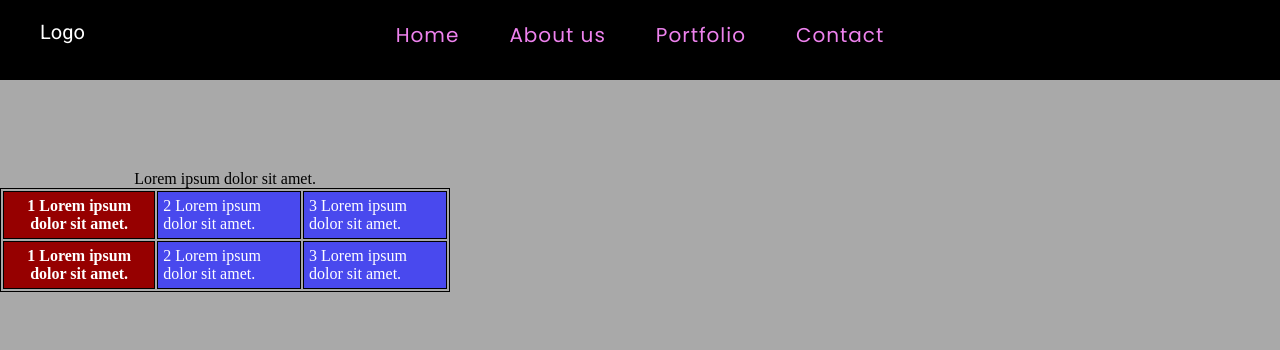
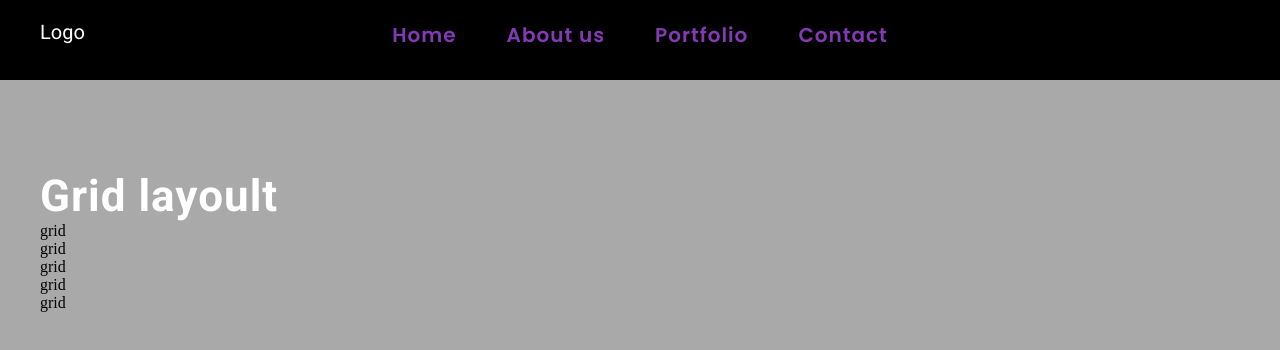
Before and after one commit to sloyan07/Git, a plain HTML site: page index.html in a window 1280 px wide. Drawn offline with Linux system fonts and the light colour scheme.

Commit message:
index.html

```diff
--- a/#source/scss/style.scss
+++ b/#source/scss/style.scss
@@ -13,7 +13,7 @@ background-color:darkgray;
 
 }
 
-
+/*jjihellow haxyu*/
 
 
 
@@ -25,7 +25,8 @@ background-color:darkgray;
   font-family: Poppins;
   a{
     font-size: 20px;
-    color: violet;
+    font-weight: 600;
+    color: rgb(131,58,180);
     text-decoration: none;
     margin: 20px 25px;
     letter-spacing: 1px;
@@ -67,7 +68,9 @@ a{
 }
 
 
-
+table{
+  border: 2px solid white;
+}
 
 th{
   background-color: #960000;
@@ -81,3 +84,32 @@ td{
   background-color: rgb(73, 73, 238);
   color: white;
 }
+
+
+
+
+.grid{
+padding: 0 0 0 40px;
+
+}
+
+.grid__body{
+  display: grid;
+  grid-template-columns: ;
+  grid-template-rows:  ;
+}
+
+
+.grid__h1{
+  font-size: 22px;
+  color:  white;
+  font-family: Roboto;
+  letter-spacing: 1px;
+}
+
+
+.grid__item{
+  text-align: center;
+border: 2px dashed #0000;
+padding: 20px;
+}
--- a/index.html
+++ b/index.html
@@ -38,40 +38,19 @@
         </div>
     </header>
     <br><br><br><br><br>
-    <table  width="450px" bordercolor="#000"  border="1">
-
-        <caption>Lorem ipsum dolor sit amet.</caption>
-        <tr>
-            <th> 1 Lorem ipsum dolor sit amet.</td>
-            <td> 2 Lorem ipsum dolor sit amet.</td>
-            <td> 3 Lorem ipsum dolor sit amet.</td>
-        </tr>
-        <tr>
-            <th> 1 Lorem ipsum dolor sit amet.</td>
-            <td> 2 Lorem ipsum dolor sit amet.</td>
-            <td> 3 Lorem ipsum dolor sit amet.</td>
-        </tr>
-    </table>
 
 
+    <div class="grid">
+        <div class="grid__h1"><h1>Grid layoult</h1></div>
+        <div class="grid__body">
+            <div class="grid__item">grid</div>
+            <div class="grid__item">grid</div>
+            <div class="grid__item">grid</div>
+            <div class="grid__item">grid</div>
+            <div class="grid__item">grid</div>
+        </div>
+    </div>
 
-
-
-
-
-
-
-
-
-
-
-
-
-
-
-
-
-</div>
 
 
 
```
Also changed, not shown: css/style.css.
